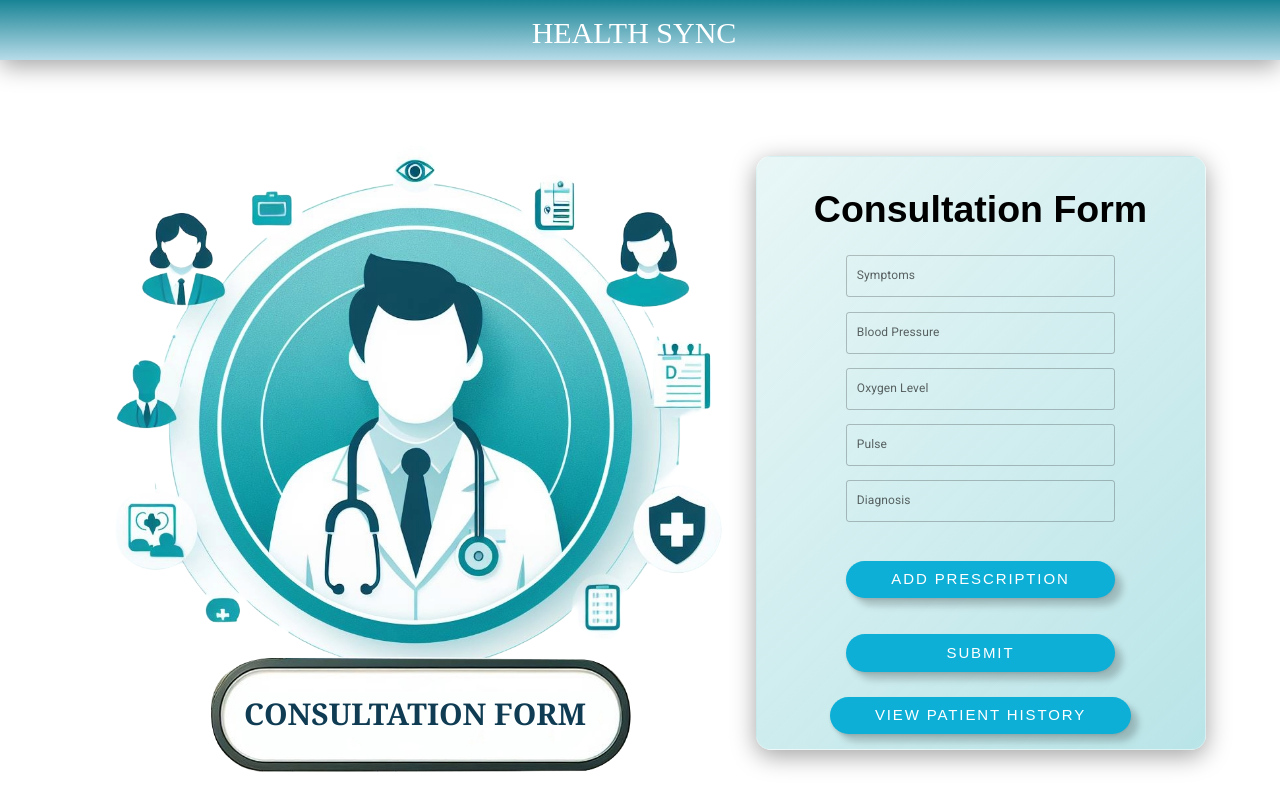
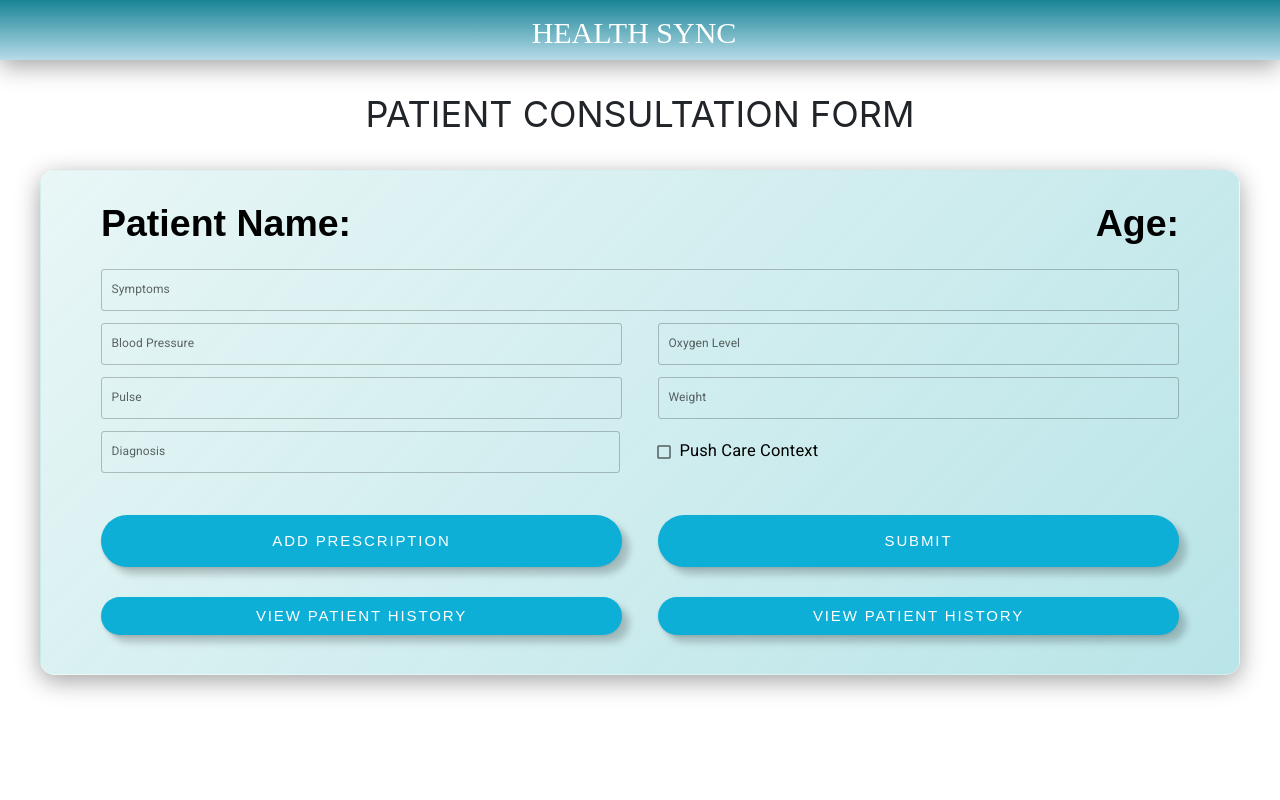
Before and after one commit to PranjalGawande/HealthCare-Application-Development, a React (Create React App) app: page /doctor/consultation-form in a window 1280 px wide. Built offline with nearby package versions, Linux system fonts and the light colour scheme.

Commit message:
Refactor CSS styles in style.css for better readability and consistency

```diff
--- a/src/Components/Doctor/CNForm.js
+++ b/src/Components/Doctor/CNForm.js
@@ -7,6 +7,9 @@ import doctorImage from "../../assets/DoctorPage.png";
 import Button from "react-bootstrap/Button";
 import Modal from "react-bootstrap/Modal";
 import toast from "react-hot-toast";
+import Checkbox from "@mui/material/Checkbox";
+import FormControlLabel from "@mui/material/FormControlLabel";
+import Typography from "@mui/material/Typography";
 
 const CNForm = ({ patientId, doctorId }) => {
   const navigate = useNavigate();
@@ -20,7 +23,6 @@ const CNForm = ({ patientId, doctorId }) => {
   const [frequency, setFrequency] = useState("");
   const [duration, setDuration] = useState("");
 
-
   // console.log("Apptoken: ", appToken);
 
   const [formData, setFormData] = useState({
@@ -29,6 +31,7 @@ const CNForm = ({ patientId, doctorId }) => {
     oxygenLevel: "",
     pulse: "",
     diagnosis: "",
+    weight: "",
     prescriptions: [],
   });
 
@@ -127,7 +130,7 @@ const handleprescriptionSubmit = () => {
       medicine,
       dosage,
       frequency,
-      duration: parseInt(duration)
+      duration: parseInt(duration),
     };
 
     // console.log("Prescriptions:", prescriptions);
@@ -137,43 +140,236 @@ const handleprescriptionSubmit = () => {
     });
 
     toast.success("Prescription added successfully");
+  };
 
+  const [checked, setChecked] = useState(false);
 
+  const handleCheck = (event) => {
+    setChecked(event.target.checked);
   };
 
   return (
-    <div className="">
-      <div className="background-appointment flex flex-wrap justify-center items-center">
-        <div className="flex justify-center items-center">
-          <div className="image-container md:block hidden pl-2">
-            <img src={doctorImage} className="admin-image" alt="doctorImage" />
+    // <div className="">
+    //   <div className="background-appointment flex flex-wrap justify-center items-center">
+    //     <div className="flex justify-center items-center">
+    //       <div className="image-container md:block hidden pl-2">
+    //         <img src={doctorImage} className="admin-image" alt="doctorImage" />
+    //         <div
+    //           className="dashboard-name-doctor"
+    //           style={{ fontSize: "40px" }}
+    //         >
+    //           CONSULTATION FORM
+    //         </div>
+    //       </div>
+    //     </div>
+    //     <div className="flex justify-center items-center mt-20 pt-10">
+    //       <div className="container glass-background login-cred" style={{ height: "auto", marginBottom: "2rem" }}>
+    //         <div
+    //           style={{
+    //             display: "flex",
+    //             flexDirection: "column",
+    //             alignItems: "center",
+    //             paddingTop: "2rem",
+    //             width: "100%",
+    //             overflowY: "auto",
+    //           }}
+    //         >
+    //           <div className="flex">
+    //             <label className="fw-bold text-center mb-4">
+    //               Consultation Form
+    //             </label>
+    //           </div>
+    //           <form onSubmit={handleSubmit}>
+    //             <div>
+    //               <TextField
+    //                 id="symptoms"
+    //                 label="Symptoms"
+    //                 variant="outlined"
+    //                 size="medium"
+    //                 style={{ marginBottom: "1rem", width: "100%" }}
+    //                 value={formData.symptoms}
+    //                 onChange={handleChange}
+    //               />
+    //             </div>
+    //             <div>
+    //               <TextField
+    //                 id="bloodPressure"
+    //                 label="Blood Pressure"
+    //                 variant="outlined"
+    //                 size="medium"
+    //                 style={{ marginBottom: "1rem", width: "100%" }}
+    //                 value={formData.bloodPressure}
+    //                 onChange={handleChange}
+    //               />
+    //             </div>
+    //             <div>
+    //               <TextField
+    //                 id="oxygenLevel"
+    //                 label="Oxygen Level"
+    //                 variant="outlined"
+    //                 size="medium"
+    //                 style={{ marginBottom: "1rem", width: "100%" }}
+    //                 value={formData.oxygenLevel}
+    //                 onChange={handleChange}
+    //               />
+    //             </div>
+    //             <div>
+    //               <TextField
+    //                 id="pulse"
+    //                 label="Pulse"
+    //                 variant="outlined"
+    //                 size="medium"
+    //                 style={{ marginBottom: "1rem", width: "100%" }}
+    //                 value={formData.pulse}
+    //                 onChange={handleChange}
+    //               />
+    //             </div>
+    //             <div>
+    //               <TextField
+    //                 id="diagnosis"
+    //                 label="Diagnosis"
+    //                 variant="outlined"
+    //                 size="medium"
+    //                 style={{ marginBottom: "1rem", width: "100%" }}
+    //                 value={formData.diagnosis}
+    //                 onChange={handleChange}
+    //               />
+    //             </div>
+
+    //             <Button
+    //               className="button "
+    //               style={{
+    //                 marginTop: "2rem",
+    //                 width: "100%",
+    //                 height: "10%",
+    //                 display: "flex",
+    //                 justifyContent: "center",
+    //                 alignItems: "center",
+    //                 paddingTop: "10px", paddingBottom: "10px"
+    //               }}
+    //               onClick={() => {
+    //                 setModalShow(true);
+    //               }}
+    //             >
+    //               {"Add Prescription"}
+    //             </Button>
+
+    //             <Modal
+    //               show={modalShow}
+    //               onHide={() => setModalShow(false)}
+    //               size="lg"
+    //               aria-labelledby="contained-modal-title-vcenter"
+    //               centered
+    //             >
+    //               <Modal.Header closeButton>
+    //                 <Modal.Title id="contained-modal-title-vcenter">
+    //                   Add Prescription
+    //                 </Modal.Title>
+    //               </Modal.Header>
+    //               <Modal.Body>
+    //                 <TextField
+    //                   type="text"
+    //                   label="Medicine"
+    //                   value={medicine}
+    //                   onChange={(e) => setMedicine(e.target.value)}
+    //                   fullWidth
+    //                   margin="normal"
+    //                   variant="outlined"
+    //                 />
+    //                 <TextField
+    //                   type="text"
+    //                   label="Dosage"
+    //                   value={dosage}
+    //                   onChange={(e) => setDosage(e.target.value)}
+    //                   fullWidth
+    //                   margin="normal"
+    //                   variant="outlined"
+    //                 />
+    //                 <TextField
+    //                   type="text"
+    //                   label="Frequency"
+    //                   value={frequency}
+    //                   onChange={(e) => setFrequency(e.target.value)}
+    //                   fullWidth
+    //                   margin="normal"
+    //                   variant="outlined"
+    //                 />
+    //                 <TextField
+    //                   type="number"
+    //                   label="Duration (in days)"
+    //                   value={duration}
+    //                   onChange={(e) => setDuration(e.target.value)}
+    //                   fullWidth
+    //                   margin="normal"
+    //                   variant="outlined"
+    //                 />
+    //                 <button className="btn btn-primary" onClick={handleprescriptionSubmit}>
+    //                   Add Prescription
+    //                 </button>
+    //               </Modal.Body>
+
+    //             </Modal>
+
+    //             <div style={{ marginTop: "1rem" }}>
+    //               <button
+    //                 type="submit"
+    //                 className="button"
+    //                 style={{ marginTop: "2rem", width: "100%", paddingTop: "10px", paddingBottom: "10px" }}
+    //               // onClick={handleRequestConsent}
+    //               >
+    //                 Submit
+    //               </button>
+    //             </div>
+    //           </form>
+
+    //           <div>
+    //             {
+    //               <PatientHistoryPopup
+    //                 type="button"
+    //                 className="button"
+    //                 title="Patient History"
+    //                 onClose={() => setShowPopup(false)}
+    //                 patientHistory={patientHistory}
+    //                 style={{ marginTop: "2rem", width: "100%", paddingTop: "10px", paddingBottom: "10px" }}
+    //               />
+    //             }
+    //           </div>
+    //         </div>
+    //       </div>
+    //     </div>
+    //   </div>
+    // </div>
+
+    <div>
+      <div className="mt-5 text-5xl">PATIENT CONSULTATION FORM</div>
+      <div className="flex justify-center items-center mt-20 pt-10">
         <div
-              className="dashboard-name-doctor"
-              style={{ fontSize: "40px" }}
+          className="glass-background cnform"
+          style={{ height: "auto", marginBottom: "2rem" }}
         >
-              CONSULTATION FORM
-            </div>
-          </div>
-        </div>
-        <div className="flex justify-center items-center mt-20 pt-10">
-          <div className="container glass-background login-cred" style={{ height: "auto", marginBottom: "2rem" }}>
           <div
             style={{
               display: "flex",
               flexDirection: "column",
-                alignItems: "center",
               paddingTop: "2rem",
               width: "100%",
               overflowY: "auto",
             }}
           >
-              <div className="flex">
-                <label className="fw-bold text-center mb-4">
-                  Consultation Form
+            <div className="flex pl-20 pr-20" style={{ width: "100%" }}>
+              <label
+                className="fw-bold text-center mb-4"
+                style={{ width: "100%" }}
+              >
+                <div className="flex justify-between" style={{ width: "100%" }}>
+                  <div>Patient Name:</div>
+                  <div>Age:</div>
+                </div>
               </label>
             </div>
+
             <form onSubmit={handleSubmit}>
-                <div>
+              <div className="flex pl-20 pr-20">
                 <TextField
                   id="symptoms"
                   label="Symptoms"
@@ -184,7 +380,7 @@ const handleprescriptionSubmit = () => {
                   onChange={handleChange}
                 />
               </div>
-                <div>
+              <div className="flex gap-5 pl-20  pr-20">
                 <TextField
                   id="bloodPressure"
                   label="Blood Pressure"
@@ -194,8 +390,6 @@ const handleprescriptionSubmit = () => {
                   value={formData.bloodPressure}
                   onChange={handleChange}
                 />
-                </div>
-                <div>
                 <TextField
                   id="oxygenLevel"
                   label="Oxygen Level"
@@ -206,7 +400,7 @@ const handleprescriptionSubmit = () => {
                   onChange={handleChange}
                 />
               </div>
-                <div>
+              <div className="flex gap-5 pl-20 pr-20">
                 <TextField
                   id="pulse"
                   label="Pulse"
@@ -216,8 +410,18 @@ const handleprescriptionSubmit = () => {
                   value={formData.pulse}
                   onChange={handleChange}
                 />
+                <TextField
+                  id="weight"
+                  label="Weight"
+                  variant="outlined"
+                  size="medium"
+                  style={{ marginBottom: "1rem", width: "100%" }}
+                  value={formData.weight}
+                  onChange={handleChange}
+                />
               </div>
-                <div>
+
+              <div className="flex pl-20 gap-5 pr-20">
                 <TextField
                   id="diagnosis"
                   label="Diagnosis"
@@ -227,8 +431,20 @@ const handleprescriptionSubmit = () => {
                   value={formData.diagnosis}
                   onChange={handleChange}
                 />
+                <FormControlLabel
+                  control={
+                    <Checkbox checked={checked} onChange={handleCheck} />
+                  }
+                  label={
+                    <Typography style={{ fontSize: "22px" }}>
+                      Push Care Context
+                    </Typography>
+                  }
+                  style={{ marginBottom: "1rem", width: "100%" }}
+                />
               </div>
 
+              <div className="mt-2 flex justify-end pl-20 gap-5 pr-20">
                 <Button
                   className="button "
                   style={{
@@ -238,7 +454,8 @@ const handleprescriptionSubmit = () => {
                     display: "flex",
                     justifyContent: "center",
                     alignItems: "center",
-                    paddingTop: "10px", paddingBottom: "10px"
+                    paddingTop: "20px",
+                    paddingBottom: "20px",
                   }}
                   onClick={() => {
                     setModalShow(true);
@@ -296,18 +513,24 @@ const handleprescriptionSubmit = () => {
                       margin="normal"
                       variant="outlined"
                     />
-                    <button className="btn btn-primary" onClick={handleprescriptionSubmit}>
+                    <button
+                      className="btn btn-primary"
+                      onClick={handleprescriptionSubmit}
+                    >
                       Add Prescription
                     </button>
                   </Modal.Body>
-
                 </Modal>
 
-                <div style={{ marginTop: "1rem" }}>
                 <button
                   type="submit"
                   className="button"
-                    style={{ marginTop: "2rem", width: "100%", paddingTop: "10px", paddingBottom: "10px" }}
+                  style={{
+                    marginTop: "2rem",
+                    width: "100%",
+                    paddingTop: "20px",
+                    paddingBottom: "20px",
+                  }}
                   // onClick={handleRequestConsent}
                 >
                   Submit
@@ -315,18 +538,33 @@ const handleprescriptionSubmit = () => {
               </div>
             </form>
 
-              <div>
-                {
+            <div className="mt-2 flex justify-end pl-20 gap-5 pr-20 mb-8">
               <PatientHistoryPopup
                 type="button"
                 className="button"
                 title="Patient History"
                 onClose={() => setShowPopup(false)}
                 patientHistory={patientHistory}
-                    style={{ marginTop: "2rem", width: "100%", paddingTop: "10px", paddingBottom: "10px" }}
+                style={{
+                  marginTop: "1rem",
+                  width: "100%",
+                  paddingTop: "30px",
+                  paddingBottom: "30px",
+                }}
               />
-                }
-              </div>
+              <PatientHistoryPopup
+                type="button"
+                className="button"
+                title="Request Consent"
+                onClose={() => setShowPopup(false)}
+                patientHistory={patientHistory}
+                style={{
+                  marginTop: "1rem",
+                  width: "100%",
+                  paddingTop: "30px",
+                  paddingBottom: "30px",
+                }}
+              />
             </div>
           </div>
         </div>
--- a/src/Components/style.css
+++ b/src/Components/style.css
@@ -236,6 +236,15 @@ td {
   color: #000000;
 }
 
+.cnform {
+  width: 1600px;
+  margin-top: -70px;
+  font-size: 50px;
+  font-weight: bold;
+  font-family: Arial, Helvetica, sans-serif;
+  color: #000000;
+}
+
 .profile-page {
   display: flex;
   flex-direction: column;
```
Lines whose indentation alone changed are shown as unchanged.
